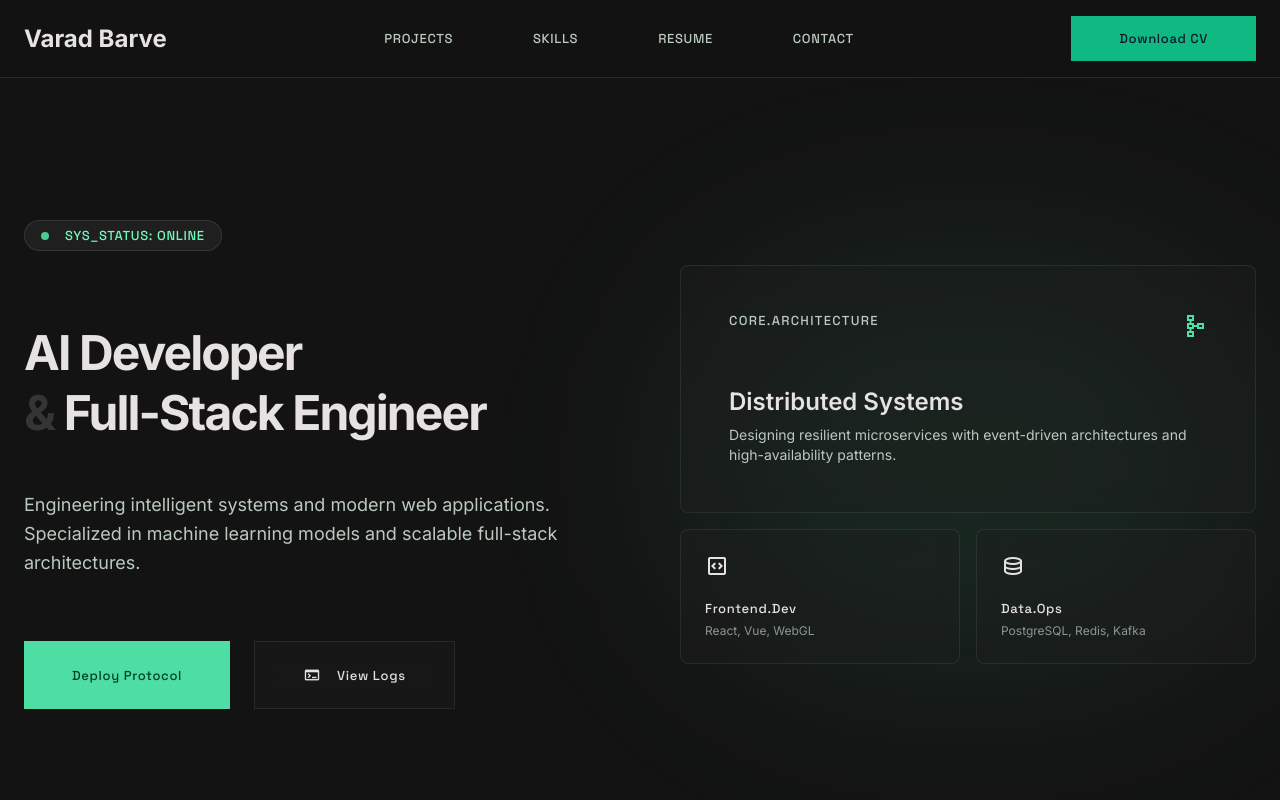
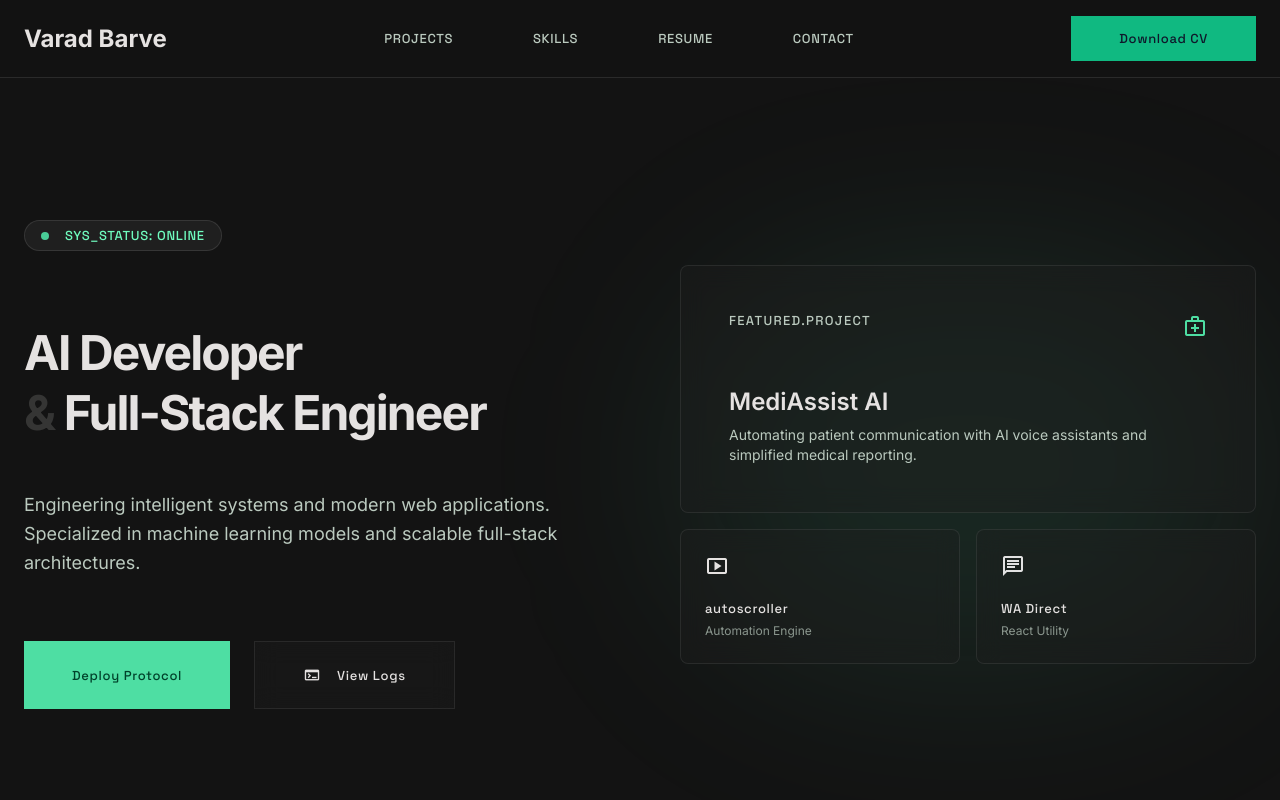
Before and after one commit to varadbarve/portfolio, a React (Vite) app: page / in a window 1280 px wide. Shown: the top 800 px of the page. Built offline with nearby package versions, Linux system fonts and the light colour scheme.

Commit message:
feat: add real projects from GitHub (MediAssist, autoscroller, etc.)

```diff
--- a/src/pages/Home.tsx
+++ b/src/pages/Home.tsx
@@ -55,25 +55,25 @@ export default function Home() {
             className="glass-panel rounded-lg p-lg col-span-2 relative z-10 flex flex-col justify-between group cursor-pointer"
           >
             <div className="flex justify-between items-start mb-lg">
-              <div className="font-mono-label text-mono-label text-on-surface-variant uppercase tracking-widest">Core.Architecture</div>
-              <span className="material-symbols-outlined text-primary group-hover:scale-110 transition-transform">schema</span>
+              <div className="font-mono-label text-mono-label text-on-surface-variant uppercase tracking-widest">Featured.Project</div>
+              <span className="material-symbols-outlined text-primary group-hover:scale-110 transition-transform">medical_services</span>
             </div>
             <div>
-              <h3 className="font-h3 text-h3 text-on-surface mb-xs">Distributed Systems</h3>
-              <p className="font-caption text-caption text-on-surface-variant">Designing resilient microservices with event-driven architectures and high-availability patterns.</p>
+              <h3 className="font-h3 text-h3 text-on-surface mb-xs">MediAssist AI</h3>
+              <p className="font-caption text-caption text-on-surface-variant">Automating patient communication with AI voice assistants and simplified medical reporting.</p>
             </div>
           </motion.div>
 
           <motion.div whileHover={{ y: -5 }} className="glass-panel rounded-lg p-md relative z-10 hover:border-primary/50 transition-colors cursor-pointer">
-            <span className="material-symbols-outlined text-secondary-fixed mb-md">code_blocks</span>
-            <div className="font-mono-label text-mono-label text-on-surface">Frontend.Dev</div>
-            <div className="text-xs text-on-surface-variant mt-xs opacity-70">React, Vue, WebGL</div>
+            <span className="material-symbols-outlined text-secondary-fixed mb-md">smart_display</span>
+            <div className="font-mono-label text-mono-label text-on-surface">autoscroller</div>
+            <div className="text-xs text-on-surface-variant mt-xs opacity-70">Automation Engine</div>
           </motion.div>
 
           <motion.div whileHover={{ y: -5 }} className="glass-panel rounded-lg p-md relative z-10 hover:border-primary/50 transition-colors cursor-pointer">
-            <span className="material-symbols-outlined text-tertiary-fixed mb-md">database</span>
-            <div className="font-mono-label text-mono-label text-on-surface">Data.Ops</div>
-            <div className="text-xs text-on-surface-variant mt-xs opacity-70">PostgreSQL, Redis, Kafka</div>
+            <span className="material-symbols-outlined text-tertiary-fixed mb-md">chat</span>
+            <div className="font-mono-label text-mono-label text-on-surface">WA Direct</div>
+            <div className="text-xs text-on-surface-variant mt-xs opacity-70">React Utility</div>
           </motion.div>
         </motion.div>
       </section>
--- a/src/pages/Projects.tsx
+++ b/src/pages/Projects.tsx
@@ -3,28 +3,44 @@ import { motion } from "framer-motion";
 export default function Projects() {
   const projects = [
     {
-      icon: "psychology",
-      title: "Text Classification System",
-      desc: "An intelligent text analysis engine using SVM and CountVectorizer. Achieved 98% accuracy in classifying complex datasets into distinct categories.",
-      tags: ["Python", "Scikit-Learn", "SVM"],
-      link: "View Implementation",
-      actionIcon: "code"
+      icon: "medical_services",
+      title: "MediAssist AI",
+      desc: "An AI-powered healthcare platform that automates patient communication. Translates complex medical reports into simple language and delivers them via automated voice calls.",
+      tags: ["FastAPI", "Next.js", "AI", "Mako"],
+      link: "View MediAssist",
+      actionIcon: "clinical_notes"
+    },
+    {
+      icon: "smart_display",
+      title: "autoscroller Engine",
+      desc: "A smart automation bot for YouTube Shorts and Instagram Reels. Features video-end detection and a real-time analytics dashboard for a hands-free viewing experience.",
+      tags: ["Node.js", "Playwright", "CSS"],
+      link: "Explore Bot",
+      actionIcon: "auto_mode"
+    },
+    {
+      icon: "qr_code_2",
+      title: "WhatsApp Direct",
+      desc: "A high-performance web utility to send WhatsApp messages without saving contacts. Features QR code generation, message prefilling, and smart input parsing.",
+      tags: ["React", "TypeScript", "Vite", "Tailwind"],
+      link: "Try Utility",
+      actionIcon: "chat"
+    },
+    {
+      icon: "robot",
+      title: "SRM Feedback Bot",
+      desc: "Automation tool designed to streamline student feedback processes at SRM University. Uses Playwright to handle complex form submissions automatically.",
+      tags: ["Python", "Playwright", "Automation"],
+      link: "View Repo",
+      actionIcon: "feedback"
     },
     {
       icon: "traffic",
-      title: "Traffic Object Detection",
-      desc: "Real-time traffic monitoring system powered by YOLOv8. Detects and tracks multiple vehicle classes with high precision in varying conditions.",
+      title: "Traffic Detection",
+      desc: "Real-time vehicle detection and tracking system using YOLOv8. Optimized for various weather conditions and high-density traffic scenarios.",
       tags: ["YOLOv8", "Computer Vision", "Python"],
       link: "View Model",
       actionIcon: "analytics"
-    },
-    {
-      icon: "sports_esports",
-      title: "Galga Lite",
-      desc: "A custom retro arcade game built with Python and Pygame. Features dynamic enemy AI, sprite animations, and progressive difficulty levels.",
-      tags: ["Python", "Pygame", "Game Dev"],
-      link: "Play Demo",
-      actionIcon: "videogame_asset"
     }
   ];
 
```
